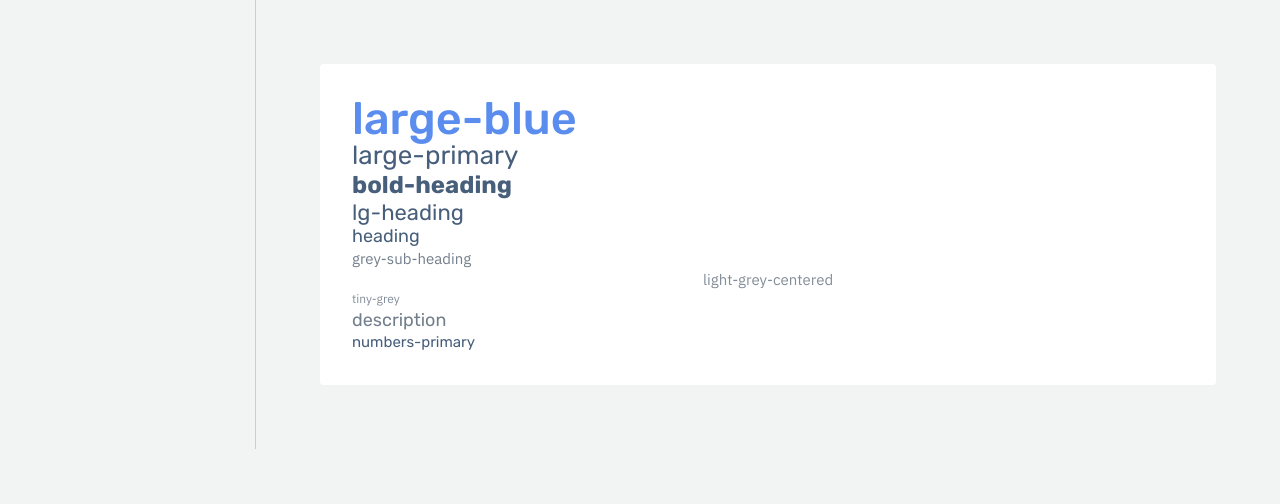
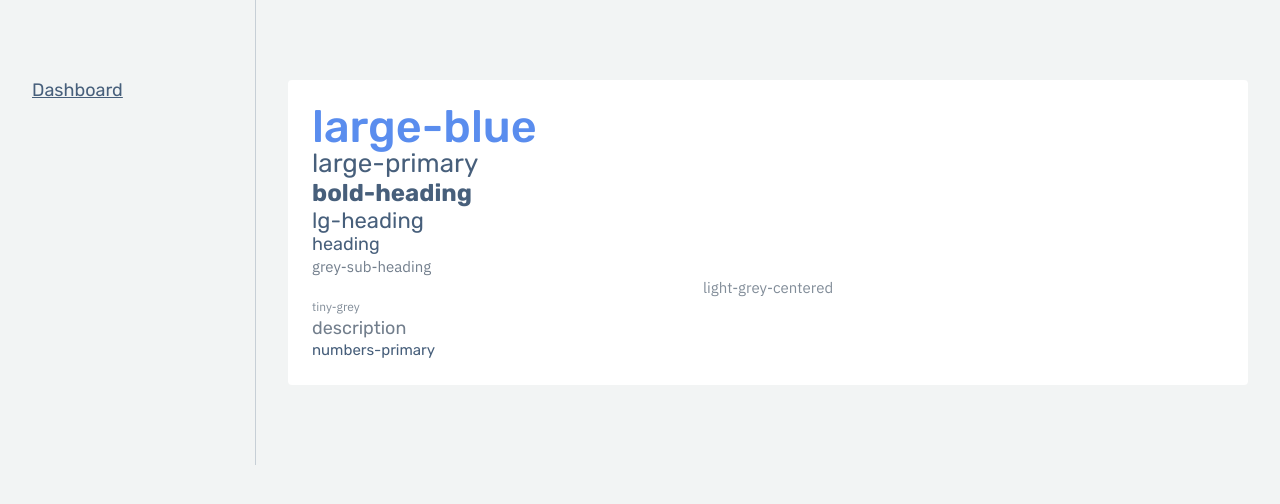
Before and after one commit to Tramsi/UI-Assessment, a plain HTML site: page typography.html in a window 1280 px wide. Drawn offline with Linux system fonts and the light colour scheme.

Commit message:
Added link to typography page in the sidebar

```diff
--- a/styles/_main.scss
+++ b/styles/_main.scss
@@ -9,8 +9,12 @@
   &__sidebar {
     display: none;
     border-right: 1px solid $border;
+    padding: 5rem 2rem;
     @include mq(map-get($screens, lg)) {
       display: unset;
+    }
+    &__link {
+      @extend .heading;
     }
   }
 
--- a/styles/_typography.scss
+++ b/styles/_typography.scss
@@ -71,7 +71,7 @@
 
 .dashboard__typography {
   background-color: $card-background;
-  margin: 4rem;
-  padding: 2rem;
+  margin: 5rem 2rem;
+  padding: 1.5rem;
   border-radius: 0.25rem;
 }
--- a/typography.html
+++ b/typography.html
@@ -11,7 +11,9 @@
     <title>UI Assessement</title>
   </head>
   <body class="dashboard">
-    <aside class="dashboard__sidebar"></aside>
+    <aside class="dashboard__sidebar">
+      <a class="dashboard__sidebar__link" href="/index.html">Dashboard</a>
+    </aside>
     <main class="dashboard__typography">
       <p class="large-blue">large-blue</p>
       <p class="large-primary">large-primary</p>
```
Also changed, not shown: index.html (+3 -1 lines), styles/styles.css.
